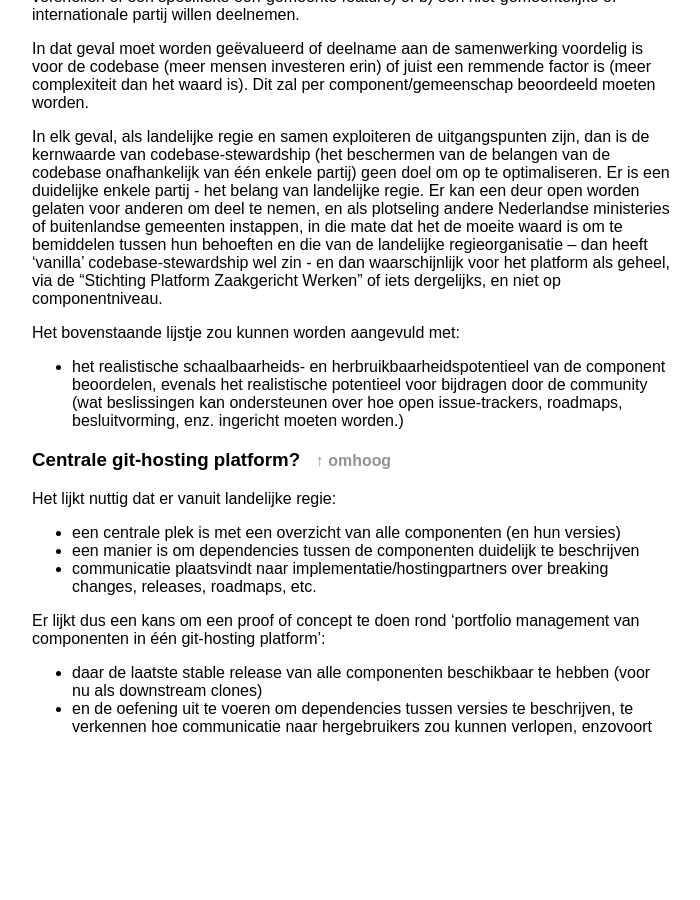
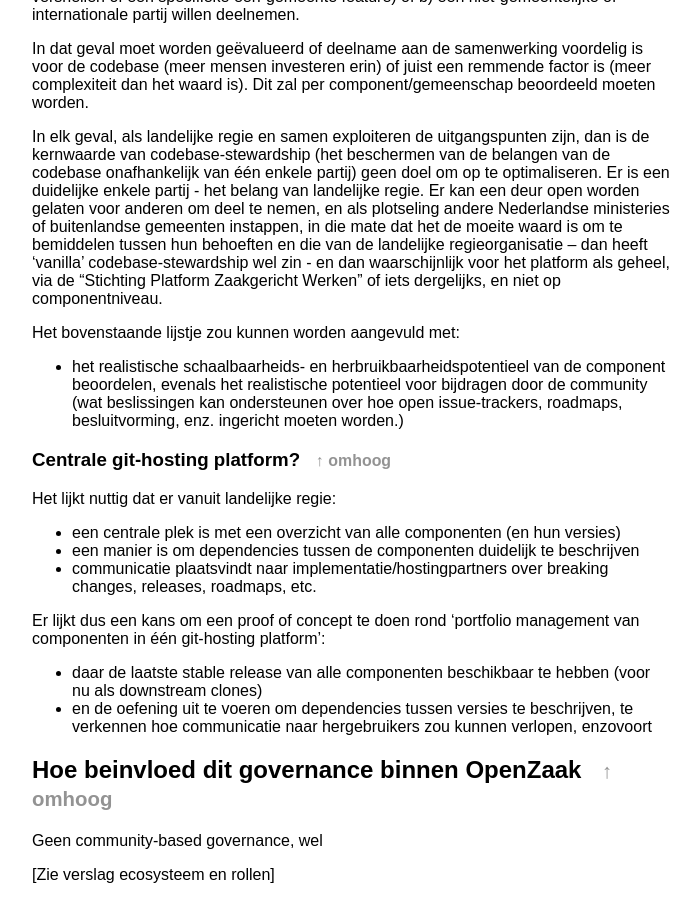
Before and after one commit to open-zaak/samenwerken, a Jekyll site: the page built from docs/verslag-codebase-stewardship.md, in a window 1280 px wide and 900 px high, scrolled down 2304 px. Shown: the whole window, without its empty margins (288-988 px from the left). Built offline with Jekyll 4.4.1, drawn with Linux system fonts in a browser that asks for light colours; before the commit the page ends 3056 px from its top, so only the background shows below that.

Commit message:
update docs

```diff
--- a/docs/verslag-codebase-stewardship.md
+++ b/docs/verslag-codebase-stewardship.md
@@ -95,3 +95,9 @@ Het lijkt nuttig dat er vanuit landelijke regie:
 Er lijkt dus een kans om een proof of concept te doen rond 'portfolio management van componenten in één git-hosting platform':
 * daar de laatste stable release van alle componenten beschikbaar te hebben (voor nu als downstream clones)
 * en de oefening uit te voeren om dependencies tussen versies te beschrijven, te verkennen hoe communicatie naar hergebruikers zou kunnen verlopen, enzovoort
+
+## Hoe beinvloed dit governance binnen OpenZaak
+
+Geen community-based governance, wel
+
+[Zie verslag ecosysteem en rollen]
```
Also changed, not shown: docs/deliverable-tracking.md (+1 -1 lines), docs/verslag-EUPL-verklarende-text.md (renamed from docs/EUPL-verklarende-text.md).
